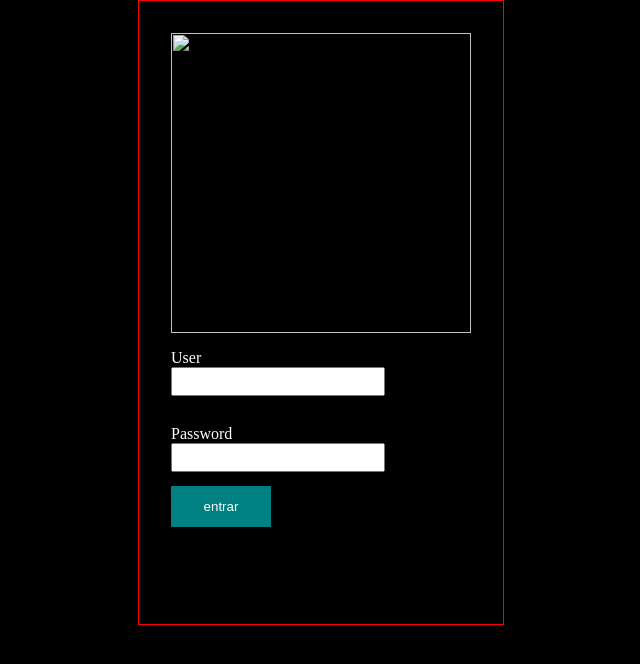
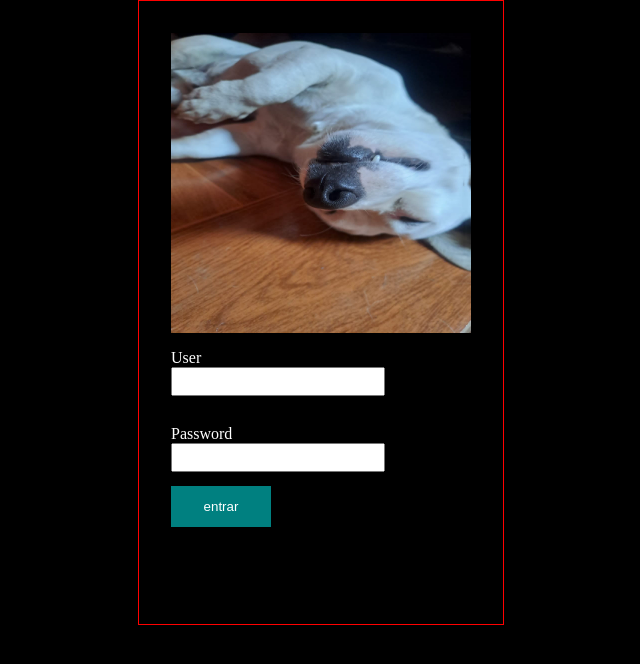
Before and after one commit to MiguelFD-byte/mailucha, a plain HTML site: page index.html in a window 1280 px wide. Shown: the whole page, without its empty margins (319-959 px from the left). Drawn offline with Linux system fonts and the light colour scheme; the site is published under a folder, as on GitHub Pages, so addresses that start at the root find nothing.

Commit message:
Update index.html

```diff
--- a/index.html
+++ b/index.html
@@ -17,7 +17,7 @@
 
     <form action="">
 
-        <img src="/img/img12.jpg" alt="">
+        <img src="img/img12.jpg" alt="">
 
         <label for="">User</label>
         <input class="input1" type="text" >
```
